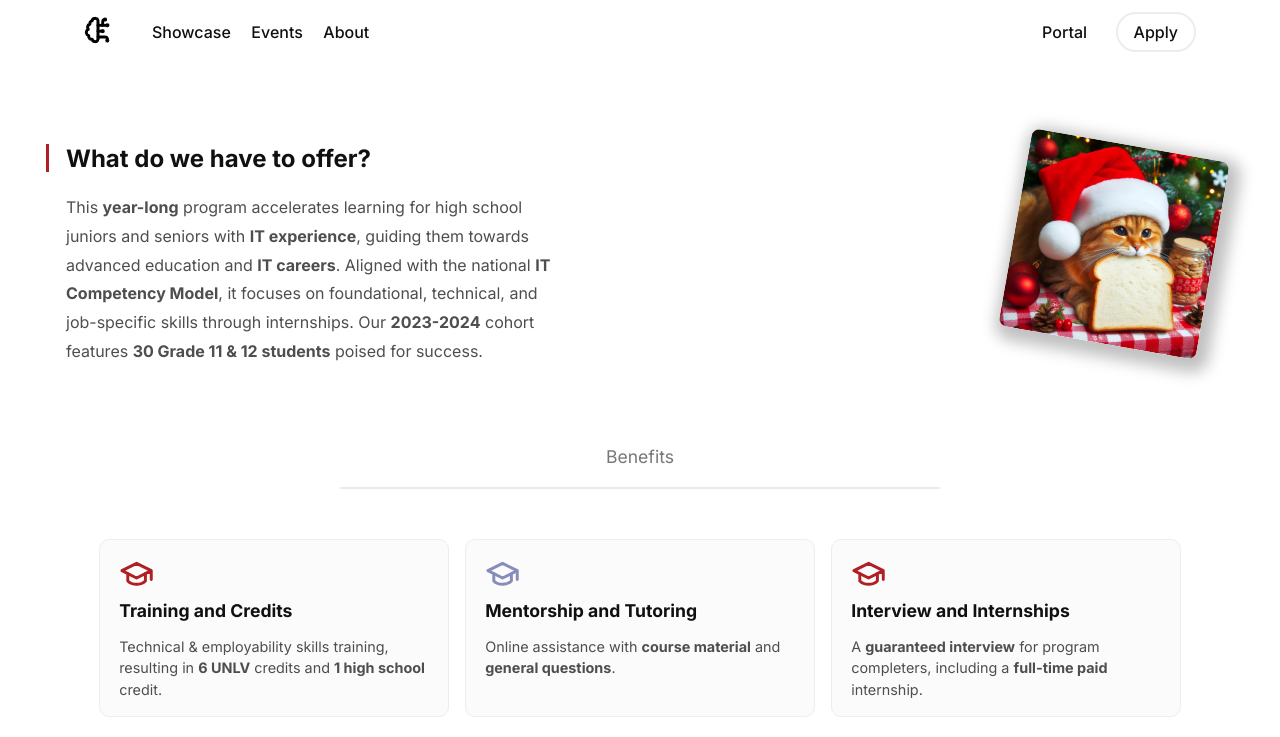
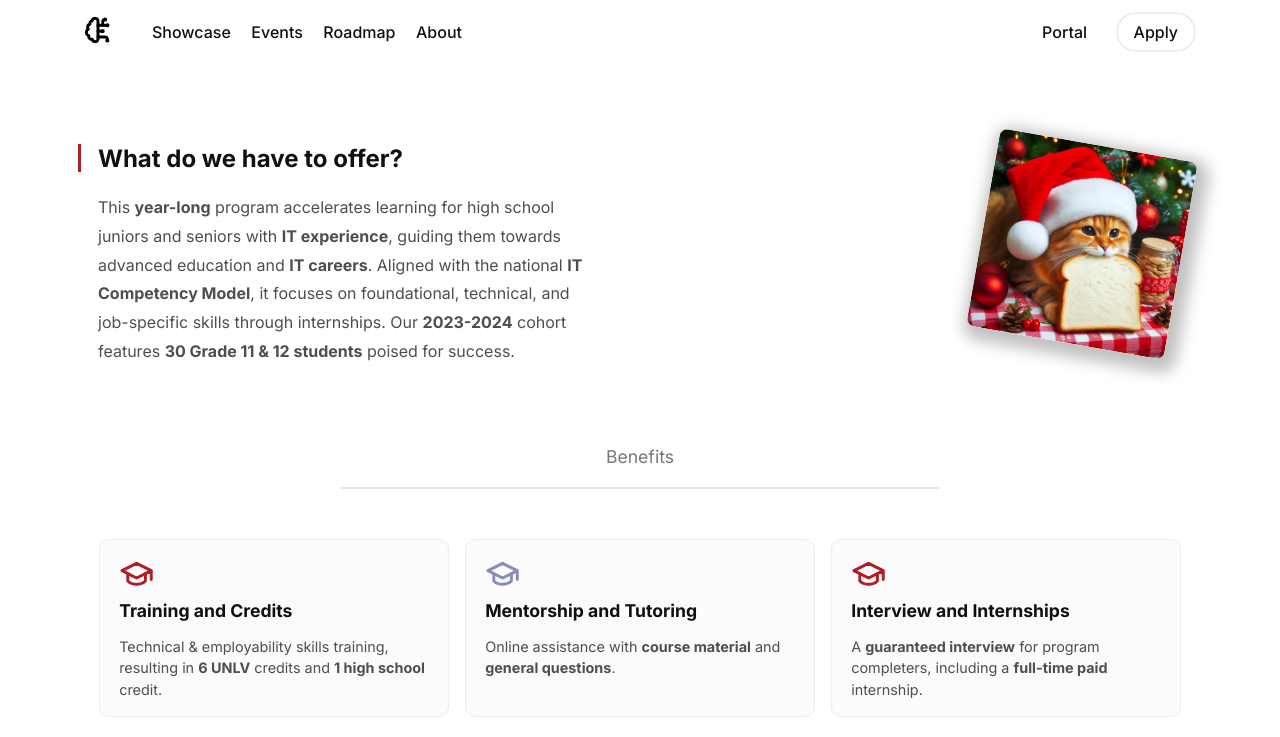
Before and after one commit to SaturnKai/Pipeline, a SvelteKit app: page / in a window 1280 px wide. Shown: the top 737 px of the page. Built offline with nearby package versions, Linux system fonts and the light colour scheme.

Commit message:
layout tweaks

```diff
--- a/src/components/Navbar.svelte
+++ b/src/components/Navbar.svelte
@@ -11,6 +11,9 @@
             </a>
             <a href="/events">
                 Events
+            </a>
+            <a href="/about">
+                Roadmap
             </a>
             <a href="/about">
                 About
--- a/src/routes/+layout.svelte
+++ b/src/routes/+layout.svelte
@@ -8,8 +8,21 @@
 	<Navbar />
 </header>
 <main>
-	<slot />
+	<div class="layout">
+		<slot />
+	</div>
 </main>
 <footer>
 	<Footer />
 </footer>
+
+
+<style lang="scss">
+	.layout {
+		max-width: var(--site-max-width);
+		margin: 0 auto;
+	}
+	main, .layout {
+		padding: 0 2em 0 2em;
+	}
+</style>
--- a/src/routes/+page.svelte
+++ b/src/routes/+page.svelte
@@ -2,7 +2,7 @@
 	import Benefit from 'components/Benefit.svelte';
 </script>
 
-<div class="main-layout">
+
 <div class="section">
 	<div class="c1">
 		<h2 class="section-title">What do we have to offer?</h2>
@@ -52,14 +52,8 @@
 		</Benefit>
 	</div>
 </div>
-</div>
 
 <style lang="scss">
-	.main-layout {
-		max-width: var(--site-max-width);
-		margin: 0 auto;
-	}
-
 	.section {
 		display: flex;
 		justify-content: space-between;
--- /dev/null
+++ b/src/routes/apply/+page.svelte
@@ -0,0 +1,5 @@
+<script lang="ts">
+    import type { PageData } from './$types';
+
+    export let data: PageData;
+</script>
```
Lines whose indentation alone changed are shown as unchanged.
